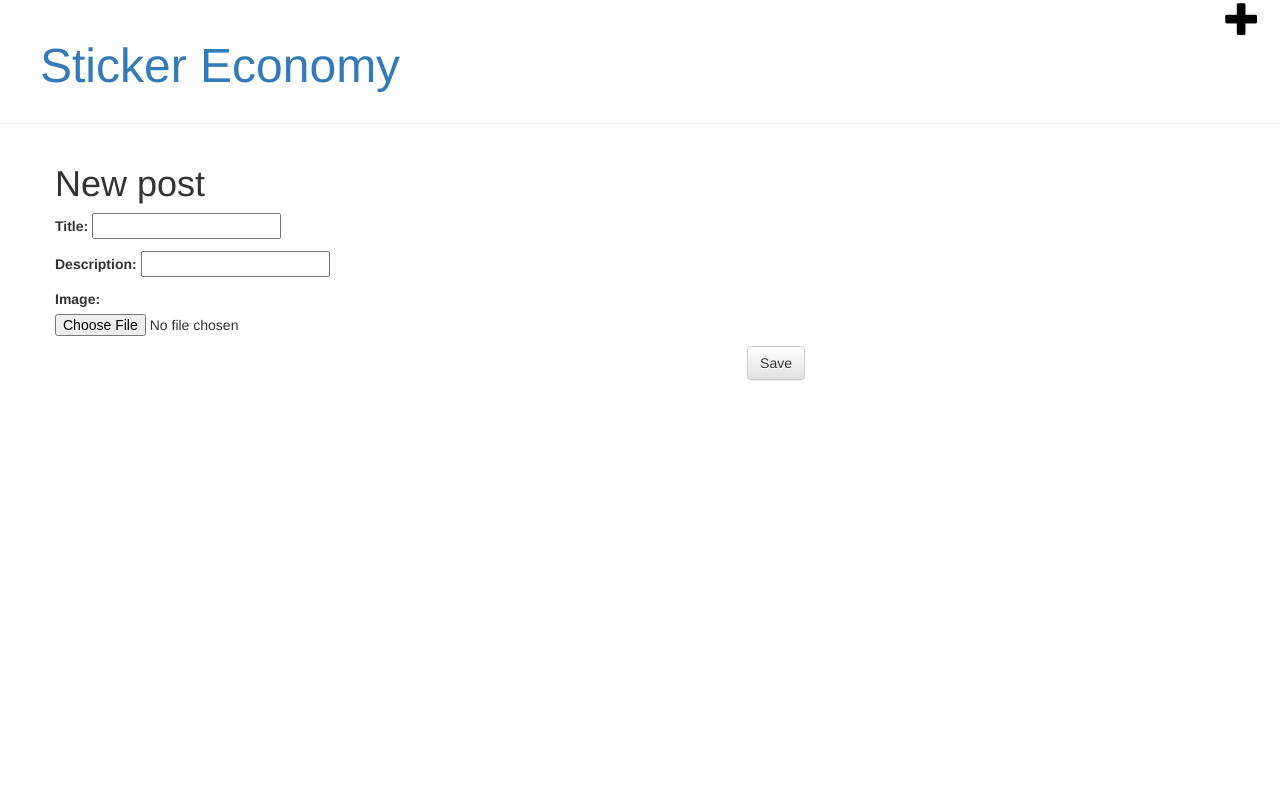
After one commit to samjjc/sticker-economy, a Django app: page /sticker/new/ in a window 1280 px wide. The commit adds this page. Run offline with Django 3.2, Linux system fonts and the light colour scheme; a user stored in the database is signed in; some libraries are stand-ins or nearby versions.

Commit message:
add image to models

```diff
--- /dev/null
+++ b/economy/forms.py
@@ -0,0 +1,9 @@
+from django import forms
+
+from .models import Sticker
+
+class StickerForm(forms.ModelForm):
+
+    class Meta:
+        model = Sticker
+        fields = ('title', 'description', 'image')
--- a/economy/models.py
+++ b/economy/models.py
@@ -7,6 +7,7 @@ class Sticker(models.Model):
     title = models.CharField(max_length=100)
     description = models.CharField(max_length=300)
     created_date = models.DateTimeField(default=timezone.now)
+    image = models.ImageField(upload_to='media/', null=True)
 
     def __str__(self):
         return self.title
--- a/economy/static/css/economy.css
+++ b/economy/static/css/economy.css
@@ -1,8 +1,48 @@
-body {
-    padding-left: 15px;
+.page-header {
+    margin-top: 0;
+    padding: 20px 20px 20px 40px;
 }
 
-h1 a {
-    color: #FCA205;
+.page-header h1, .page-header h1 a, .page-header h1 a:visited, .page-header h1 a:active {
+    font-size: 36pt;
+    text-decoration: none;
+}
+
+.content {
+    margin-left: 40px;
+}
+
+/* h1, h2, h3, h4 {
     font-family: 'Lobster';
+} */
+
+.date {
+    color: #828282;
 }
+
+.save {
+    float: right;
+}
+
+.sticker-form textarea, .post-form input {
+    width: 100%;
+}
+
+.top-menu, .top-menu:hover, .top-menu:visited {
+    color: #ffffff;
+    float: right;
+    font-size: 26pt;
+    margin-right: 20px;
+}
+
+.sticker {
+    margin-bottom: 70px;
+}
+
+.black{
+    color: #000000;
+}
+
+.sticker h1 a, .post h1 a:visited {
+    color: #000000;
+}
--- /dev/null
+++ b/economy/templates/economy/base.html
@@ -0,0 +1,26 @@
+{% load staticfiles %}
+<!html>
+    <head>
+        <title>Sticker Economy</title>
+        <link rel="stylesheet" href="//maxcdn.bootstrapcdn.com/bootstrap/3.2.0/css/bootstrap.min.css">
+        <link rel="stylesheet" href="//maxcdn.bootstrapcdn.com/bootstrap/3.2.0/css/bootstrap-theme.min.css">
+        <link href='//fonts.googleapis.com/css?family=Lobster&subset=latin,latin-ext' rel='stylesheet' type='text/css'>
+        <link rel="stylesheet" href="{% static 'css/economy.css' %}">
+    </head>
+    <body>
+            {% if user.is_authenticated %}
+                <a href="{% url 'sticker_new' %}" class="top-menu"><span class="glyphicon glyphicon-plus black"></span></a>
+            {% endif %}
+            <div class="page-header">
+                <h1><a href="/">Sticker Economy</a></h1>
+            </div>
+            <div class="content container">
+                <div class="row">
+                    <div class="col-md-8">
+                    {% block content %}
+                    {% endblock %}
+                    </div>
+                </div>
+            </div>
+        </body>
+</html>
--- /dev/null
+++ b/economy/templates/economy/sticker_edit.html
@@ -0,0 +1,9 @@
+{% extends 'economy/base.html' %}
+
+{% block content %}
+    <h1>New post</h1>
+    <form method="POST" class="sticker-form">{% csrf_token %}
+        {{ form.as_p }}
+        <button type="submit" class="save btn btn-default">Save</button>
+    </form>
+{% endblock %}
--- a/economy/urls.py
+++ b/economy/urls.py
@@ -3,4 +3,7 @@ from . import views
 
 urlpatterns = [
     path('', views.sticker_list, name='sticker_list'),
+    path(r'sticker/<int:pk>/', views.sticker_detail, name='sticker_detail'),
+    path(r'sticker/new/', views.sticker_new, name='sticker_new'),
+    path(r'post/<int:pk>/edit/', views.sticker_edit, name='sticker_edit'),
 ]
--- a/economy/views.py
+++ b/economy/views.py
@@ -1,7 +1,37 @@
-from django.shortcuts import render
+from django.shortcuts import render, get_object_or_404, redirect
 from .models import Sticker
+from .forms import StickerForm
 
 # Create your views here.
 def sticker_list(request):
     stickers = Sticker.objects.all()
-    return render(request, 'sticker_list.html', {'stickers': stickers})
+    return render(request, 'economy/sticker_list.html', {'stickers': stickers})
+
+def sticker_detail(request, pk):
+    sticker = get_object_or_404(Sticker, pk=pk)
+    return render(request, 'economy/sticker_detail.html', {'sticker': sticker})
+
+def sticker_new(request):
+    if request.method == "POST":
+        form = StickerForm(request.POST)
+        if form.is_valid():
+            sticker = form.save(commit=False)
+            sticker.owner = request.user
+            sticker.save()
+            return redirect('sticker_detail', pk=sticker.pk)
+    else:
+        form = StickerForm()
+    return render(request, 'economy/sticker_edit.html', {'form': form})
+
+def sticker_edit(request, pk):
+    sticker = get_object_or_404(Sticker, pk=pk)
+    if request.method == "POST":
+        form = StickerForm(request.POST, instance=sticker)
+        if form.is_valid():
+            sticker = form.save(commit=False)
+            sticker.owner = request.user
+            sticker.save()
+            return redirect('sticker_detail', pk=sticker.pk)
+    else:
+        form = StickerForm(instance=sticker)
+    return render(request, 'economy/sticker_edit.html', {'form': form})
--- a/stickerEconomy/settings.py
+++ b/stickerEconomy/settings.py
@@ -121,5 +121,10 @@ USE_TZ = True
 
 STATIC_URL = '/static/'
 
+# MEDIA_ROOT = '/home/dan/mysite/media/'
+MEDIA_ROOT = os.path.join(os.path.dirname(BASE_DIR), "media", "media_root")
+
+MEDIA_URL = '/media/'
+
 # Activate Django-Heroku.
 django_heroku.settings(locals())
```
Also changed, not shown: economy/templates/economy/sticker_detail.html (added, +12 -0 lines), economy/templates/economy/sticker_list.html (added, +18 -0 lines), economy/templates/sticker_list.html (deleted, +0 -23 lines), db.sqlite3, economy/migrations/0002_sticker_image.py (added), 2 other files.
